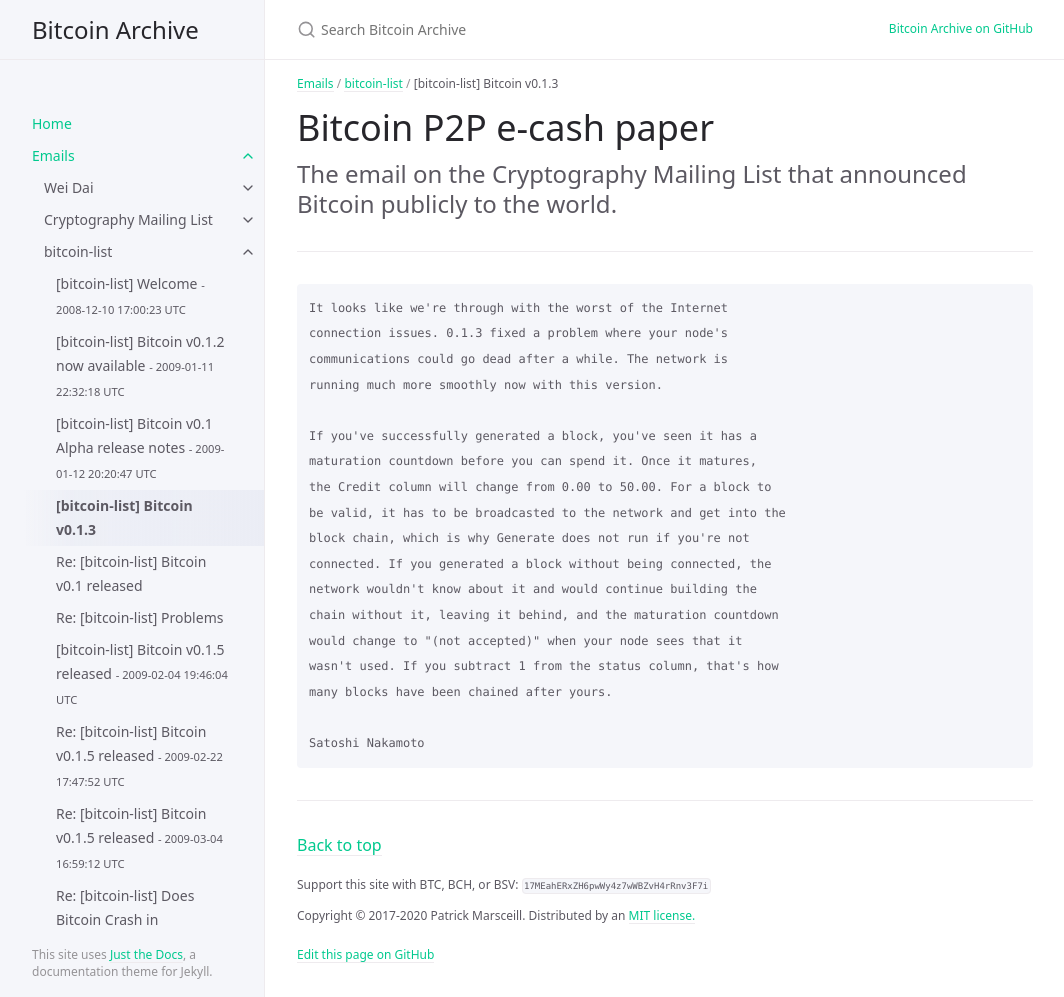
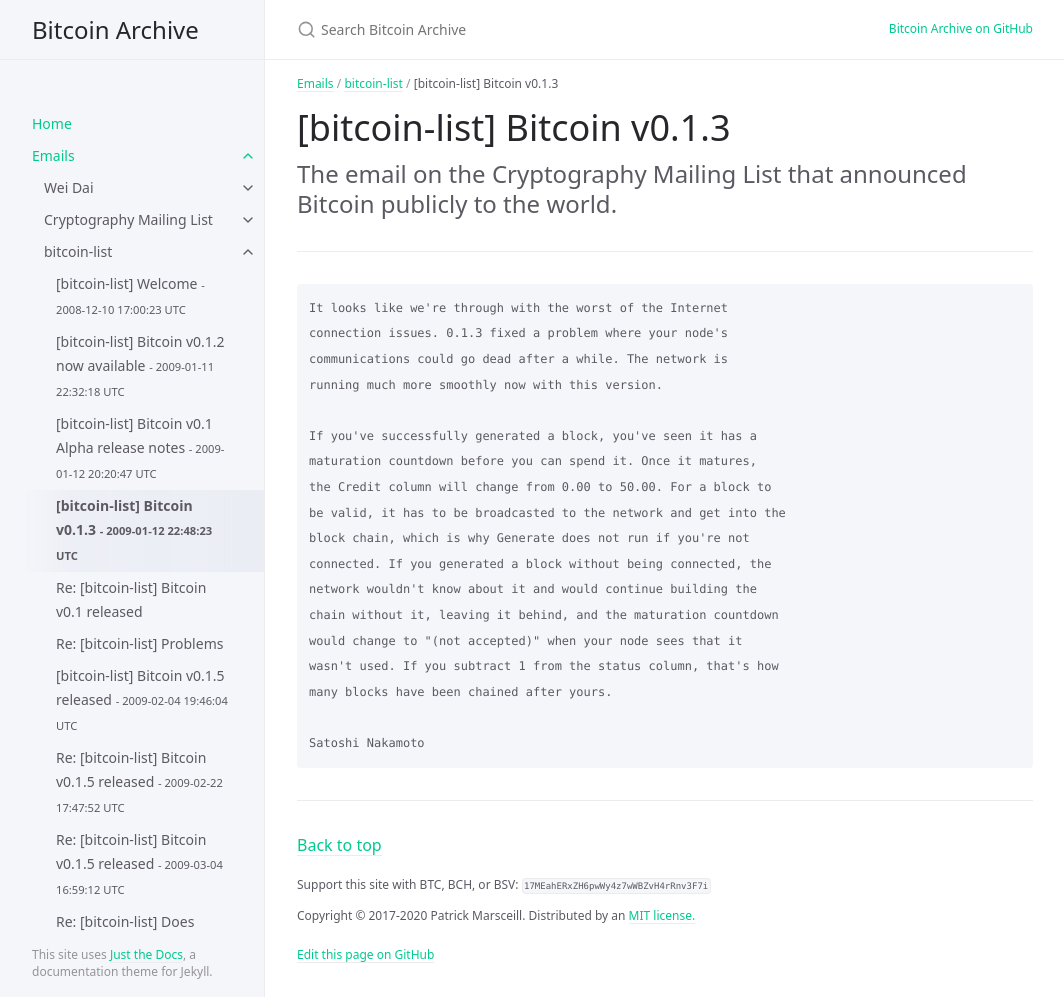
Before and after one commit to wakgill/bitcoin-archive, a Jekyll site: the page built from docs/emails/bitcoin-list/4.md, in a window 1280 px wide and 997 px high. Shown: the whole window, without its empty margins (107-1171 px from the left). Built offline with Jekyll 4.4.1, drawn with Linux system fonts in a browser that asks for light colours.

Commit message:
Update 4.md

```diff
--- a/docs/emails/bitcoin-list/4.md
+++ b/docs/emails/bitcoin-list/4.md
@@ -4,9 +4,10 @@ title: '[bitcoin-list] Bitcoin v0.1.3'
 grand_parent: Emails
 parent: bitcoin-list
 nav_order: 4
+date: 2009-01-12 22:48:23 UTC
 ---
 
-# Bitcoin P2P e-cash paper
+# [bitcoin-list] Bitcoin v0.1.3
 
 The email on the Cryptography Mailing List that announced Bitcoin publicly to the world.
 {: .fs-6 .fw-300 }
```
